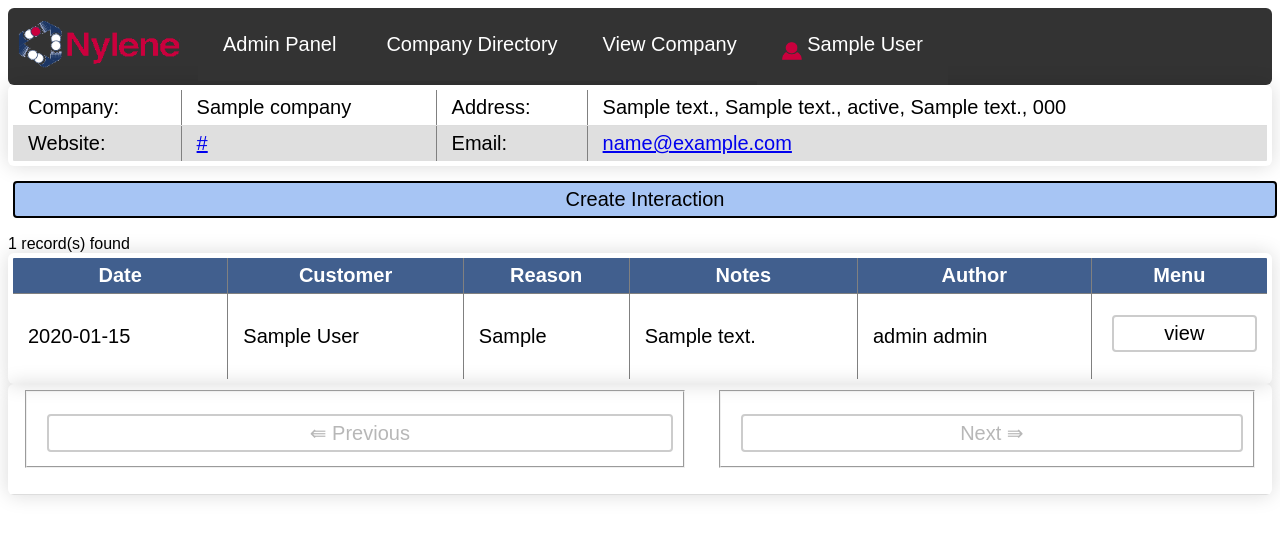
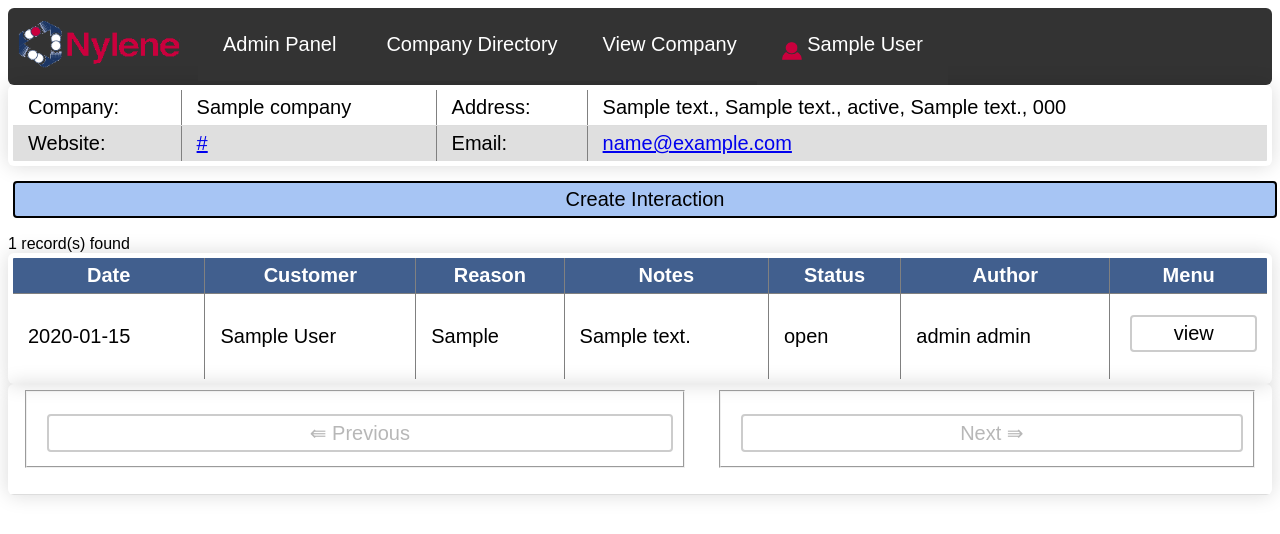
Before and after one commit to MasterNosaj64/Nylene_Intranet, a PHP site: page /Interactions/companyHistory.php in a window 1280 px wide. Shown: the top 534 px of the page. Run offline with PHP 8.4, Linux system fonts and the light colour scheme; the visitor is signed in with stand-in values (Sample User, id 1); data comes from the database, SQL or seed files in the repository; tables that the repository leaves empty hold one stand-in row (values such as "Sample post").

Commit message:
updated companyHistory with status field

```diff
--- a/Database/listBuffer.php
+++ b/Database/listBuffer.php
@@ -458,6 +458,74 @@ function sortDESC_Interactions_Notes($sessionBuffer)
 }
 
 /*
+ * function: sortASC_Interactions_Status
+ * Purpose: Sorts a given interaction buffer by Status in Ascending Order
+ * Param: sessionBuffer
+ * Param Type: SplDoublyLinkedList
+ * Return Type: SplDoublyLinkedList
+ */
+function sortASC_Interactions_Status($sessionBuffer)
+{
+    $n = $sessionBuffer->count();
+
+    $sortedItems = 0;
+
+    for ($i = 0; $i < $n; $i ++) {
+
+        for ($j = 0; $j < $n - $i - 1; $j ++) {
+
+            $obj1 = unserialize($sessionBuffer->offsetGet($j));
+            $obj2 = unserialize($sessionBuffer->offsetGet($j + 1));
+
+            if (strcmp(strtolower($obj1->getStatus()), strtolower($obj2->getStatus())) > 0) {
+
+                $sessionBuffer->offsetSet($j, serialize($obj2));
+                $sessionBuffer->offsetSet($j + 1, serialize($obj1));
+                $sortedItems ++;
+            }
+        }
+    }
+
+    $sessionBuffer->rewind();
+
+    return $sessionBuffer;
+}
+
+/*
+ * function: sortDESC_Interactions_Status
+ * Purpose: Sorts a given interaction buffer by Status in Descending Order
+ * Param: sessionBuffer
+ * Param Type: SplDoublyLinkedList
+ * Return Type: SplDoublyLinkedList
+ */
+function sortDESC_Interactions_Status($sessionBuffer)
+{
+    $n = $sessionBuffer->count();
+
+    $sortedItems = 0;
+
+    for ($i = 0; $i < $n; $i ++) {
+
+        for ($j = 0; $j < $n - $i - 1; $j ++) {
+
+            $obj1 = unserialize($sessionBuffer->offsetGet($j));
+            $obj2 = unserialize($sessionBuffer->offsetGet($j + 1));
+
+            if (strcmp(strtolower($obj1->getStatus()), strtolower($obj2->getStatus())) < 0) {
+
+                $sessionBuffer->offsetSet($j, serialize($obj2));
+                $sessionBuffer->offsetSet($j + 1, serialize($obj1));
+                $sortedItems ++;
+            }
+        }
+    }
+
+    $sessionBuffer->rewind();
+
+    return $sessionBuffer;
+}
+
+/*
  * function: sortASC_CreatedBy
  * Purpose: Sorts a given buffer by CreatedBy in Ascending Order
  * Param: sessionBuffer
@@ -1743,10 +1811,20 @@ function getSortingInteraction(SplDoublyLinkedList $sessionBuffer)
 
             case '-5':
 
+                sortASC_Interactions_Status($sessionBuffer);
+                break;
+
+            case '5':
+
+                sortDESC_Interactions_Status($sessionBuffer);
+                break;
+
+            case '-6':
+
                 return sortDESC_CreatedBy($sessionBuffer);
                 break;
 
-            case '5':
+            case '6':
 
                 return sortASC_CreatedBy($sessionBuffer);
                 break;
@@ -1778,7 +1856,8 @@ function printHeadersInteraction(int $sortType)
             echo "<td class='ColSort' data-colnum='2'>Customer</td>";
             echo "<td class='ColSort' data-colnum='3'>Reason</td>";
             echo "<td class='ColSort' data-colnum='4'>Notes</td>";
-            echo "<td class='ColSort' data-colnum='5'>Author</td>";
+            echo "<td class='ColSort' data-colnum='5'>Status</td>";
+            echo "<td class='ColSort' data-colnum='6'>Author</td>";
 
             break;
 
@@ -1788,7 +1867,8 @@ function printHeadersInteraction(int $sortType)
             echo "<td class='ColSort' data-colnum='2'>Customer</td>";
             echo "<td class='ColSort' data-colnum='3'>Reason</td>";
             echo "<td class='ColSort' data-colnum='4'>Notes</td>";
-            echo "<td class='ColSort' data-colnum='5'>Author</td>";
+            echo "<td class='ColSort' data-colnum='5'>Status</td>";
+            echo "<td class='ColSort' data-colnum='6'>Author</td>";
 
             break;
 
@@ -1798,7 +1878,8 @@ function printHeadersInteraction(int $sortType)
             echo "<td bgcolor='#D3D3D3' style='color:black' class='ColSort' data-colnum='2'>&#8681   Customer   &#8681</td>";
             echo "<td class='ColSort' data-colnum='3'>Reason</td>";
             echo "<td class='ColSort' data-colnum='4'>Notes</td>";
-            echo "<td class='ColSort' data-colnum='5'>Author</td>";
+            echo "<td class='ColSort' data-colnum='5'>Status</td>";
+            echo "<td class='ColSort' data-colnum='6'>Author</td>";
 
             break;
 
@@ -1808,7 +1889,8 @@ function printHeadersInteraction(int $sortType)
             echo "<td bgcolor='#D3D3D3' style='color:black' class='ColSort' data-colnum='-2'>&#8679   Customer   &#8679</td>";
             echo "<td class='ColSort' data-colnum='3'>Reason</td>";
             echo "<td class='ColSort' data-colnum='4'>Notes</td>";
-            echo "<td class='ColSort' data-colnum='5'>Author</td>";
+            echo "<td class='ColSort' data-colnum='5'>Status</td>";
+            echo "<td class='ColSort' data-colnum='6'>Author</td>";
 
             break;
 
@@ -1818,7 +1900,8 @@ function printHeadersInteraction(int $sortType)
             echo "<td class='ColSort' data-colnum='2'>Customer</td>";
             echo "<td bgcolor='#D3D3D3' style='color:black' class='ColSort' data-colnum='3'>&#8681   Reason   &#8681</td>";
             echo "<td class='ColSort' data-colnum='4'>Notes</td>";
-            echo "<td class='ColSort' data-colnum='5'>Author</td>";
+            echo "<td class='ColSort' data-colnum='5'>Status</td>";
+            echo "<td class='ColSort' data-colnum='6'>Author</td>";
 
             break;
 
@@ -1828,7 +1911,8 @@ function printHeadersInteraction(int $sortType)
             echo "<td class='ColSort' data-colnum='2'>Customer</td>";
             echo "<td bgcolor='#D3D3D3' style='color:black' class='ColSort' data-colnum='-3'>&#8679   Reason   &#8679</td>";
             echo "<td class='ColSort' data-colnum='4'>Notes</td>";
-            echo "<td class='ColSort' data-colnum='5'>Author</td>";
+            echo "<td class='ColSort' data-colnum='5'>Status</td>";
+            echo "<td class='ColSort' data-colnum='6'>Author</td>";
 
             break;
 
@@ -1838,7 +1922,8 @@ function printHeadersInteraction(int $sortType)
             echo "<td class='ColSort' data-colnum='2'>Customer</td>";
             echo "<td class='ColSort' data-colnum='3'>Reason</td>";
             echo "<td bgcolor='#D3D3D3' style='color:black' class='ColSort' data-colnum='4'>&#8681   Notes   &#8681</td>";
-            echo "<td class='ColSort' data-colnum='5'>Author</td>";
+            echo "<td class='ColSort' data-colnum='5'>Status</td>";
+            echo "<td class='ColSort' data-colnum='6'>Author</td>";
 
             break;
 
@@ -1848,7 +1933,8 @@ function printHeadersInteraction(int $sortType)
             echo "<td class='ColSort' data-colnum='2'>Customer</td>";
             echo "<td class='ColSort' data-colnum='3'>Reason</td>";
             echo "<td bgcolor='#D3D3D3' style='color:black' class='ColSort' data-colnum='-4'>&#8679   Notes   &#8679</td>";
-            echo "<td class='ColSort' data-colnum='5'>Author</td>";
+            echo "<td class='ColSort' data-colnum='5'>Status</td>";
+            echo "<td class='ColSort' data-colnum='6'>Author</td>";
 
             break;
 
@@ -1858,7 +1944,8 @@ function printHeadersInteraction(int $sortType)
             echo "<td class='ColSort' data-colnum='2'>Customer</td>";
             echo "<td class='ColSort' data-colnum='3'>Reason</td>";
             echo "<td class='ColSort' data-colnum='4'>Notes</td>";
-            echo "<td bgcolor='#D3D3D3' style='color:black' class='ColSort' data-colnum='5'>&#8681   Author   &#8681</td>";
+            echo "<td bgcolor='#D3D3D3' style='color:black' class='ColSort' data-colnum='5'>&#8681   Status   &#8681</td>";
+            echo "<td class='ColSort' data-colnum='6'>Author</td>";
 
             break;
 
@@ -1868,17 +1955,42 @@ function printHeadersInteraction(int $sortType)
             echo "<td class='ColSort' data-colnum='2'>Customer</td>";
             echo "<td class='ColSort' data-colnum='3'>Reason</td>";
             echo "<td class='ColSort' data-colnum='4'>Notes</td>";
-            echo "<td bgcolor='#D3D3D3' style='color:black' class='ColSort' data-colnum='-5'>&#8679   Author   &#8679</td>";
-
-            break;
-
-        default:
+            echo "<td bgcolor='#D3D3D3' style='color:black' class='ColSort' data-colnum='-5'>&#8681   Status   &#8681</td>";
+            echo "<td class='ColSort' data-colnum='6'>Author</td>";
+
+            break;
+
+
+        case '-6':
 
             echo "<td class='ColSort' data-colnum='1'>Date</td>";
             echo "<td class='ColSort' data-colnum='2'>Customer</td>";
             echo "<td class='ColSort' data-colnum='3'>Reason</td>";
             echo "<td class='ColSort' data-colnum='4'>Notes</td>";
-            echo "<td class='ColSort' data-colnum='5'>Author</td>";
+            echo "<td class='ColSort' data-colnum='5'>Status</td>";
+            echo "<td bgcolor='#D3D3D3' style='color:black' class='ColSort' data-colnum='6'>&#8681   Author   &#8681</td>";
+
+            break;
+
+        case '6':
+
+            echo "<td class='ColSort' data-colnum='1'>Date</td>";
+            echo "<td class='ColSort' data-colnum='2'>Customer</td>";
+            echo "<td class='ColSort' data-colnum='3'>Reason</td>";
+            echo "<td class='ColSort' data-colnum='4'>Notes</td>";
+            echo "<td class='ColSort' data-colnum='5'>Status</td>";
+            echo "<td bgcolor='#D3D3D3' style='color:black' class='ColSort' data-colnum='-6'>&#8679   Author   &#8679</td>";
+
+            break;
+
+        default:
+
+            echo "<td class='ColSort' data-colnum='1'>Date</td>";
+            echo "<td class='ColSort' data-colnum='2'>Customer</td>";
+            echo "<td class='ColSort' data-colnum='3'>Reason</td>";
+            echo "<td class='ColSort' data-colnum='4'>Notes</td>";
+            echo "<td class='ColSort' data-colnum='5'>Status</td>";
+            echo "<td class='ColSort' data-colnum='6'>Author</td>";
 
             break;
     }
--- a/Interactions/companyHistory.php
+++ b/Interactions/companyHistory.php
@@ -197,6 +197,7 @@ for ($offset = $_SESSION['offset']; $interactionBuffer->valid(); $interactionBuf
     $reason = $currentInteractionNode->getReason();
     $comments = $currentInteractionNode->getComments();
     $interactionDateCreated = $currentInteractionNode->getDateCreated();
+    $status = $currentInteractionNode->getStatus();
 
     $customer_Conn = getDBConnection();
     $employee_Conn = getDBConnection();
@@ -221,6 +222,7 @@ for ($offset = $_SESSION['offset']; $interactionBuffer->valid(); $interactionBuf
     echo "<td>{$customerName}</td>";
     echo "<td>{$reason}</td>";
     echo "<td>" . substr($comments, 0, 50) . "</td>";
+    echo "<td>{$status}</td>";
     echo "<td>{$employeeName}</td>";
     echo "<td><form method=\"post\" action=\"viewInteraction.php\">";
     echo "<input hidden type=\"text\" name=\"interaction_id\" value=\"{$interactionID}\">";
```
